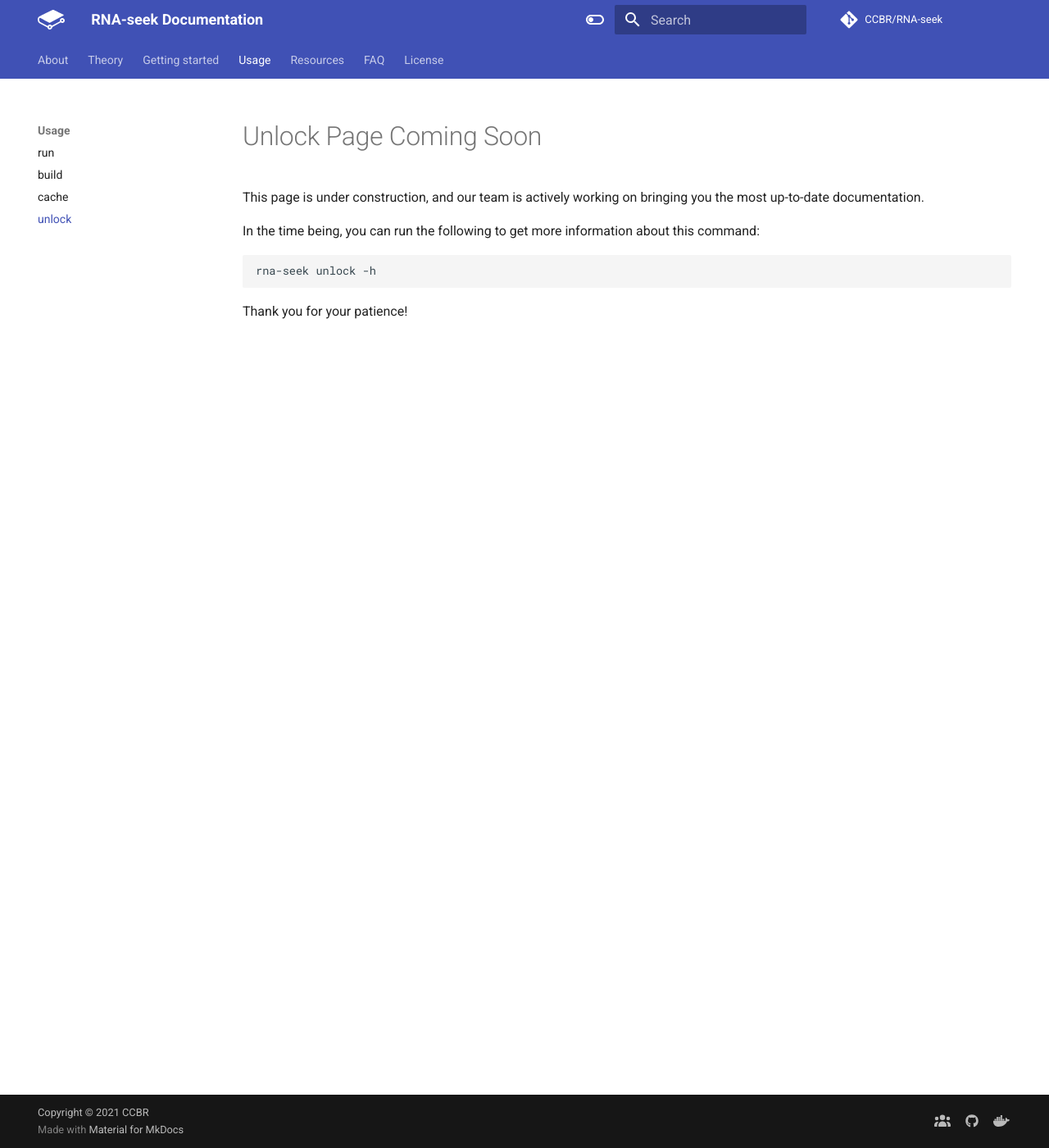
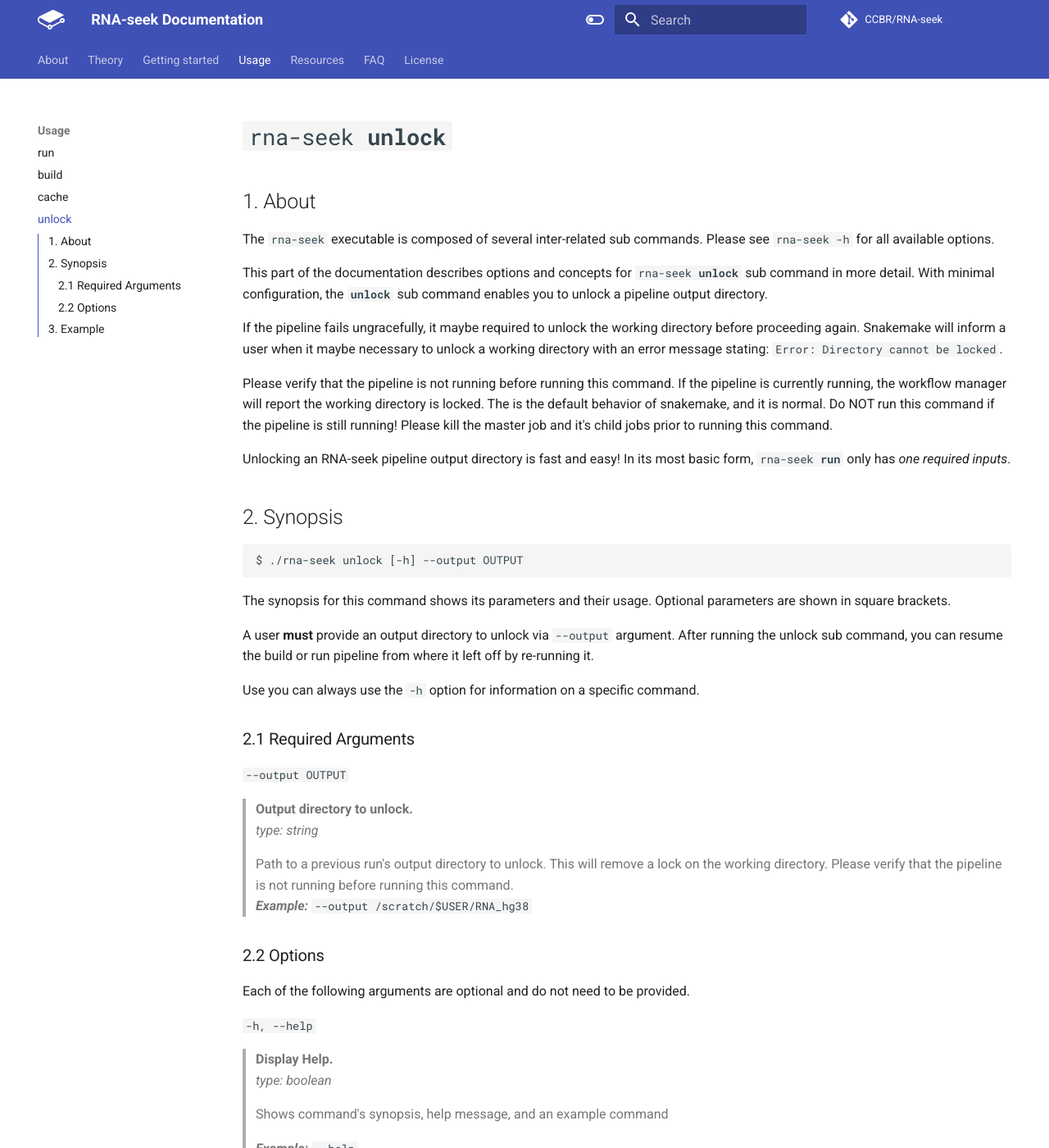
Before and after one commit to skchronicles/RNA-seek, an MkDocs documentation site: the page built from docs/RNA-seq/unlock.md, in a window 1280 px wide and 1400 px high. Shown: the whole window at 82% size. Built offline with MkDocs 1.6.1 and Material for MkDocs 9.7.7, drawn with Linux system fonts in a browser that asks for light colours; comment, search, counter and statistics services are not loaded; the version menu is left out; some of the changed text lies outside the part shown.

Commit message:
Adding synopsis, usage, and help page for the unlock sub command

````diff
--- a/docs/RNA-seq/unlock.md
+++ b/docs/RNA-seq/unlock.md
@@ -1,11 +1,56 @@
-# Unlock Page Coming Soon
+# <code>rna-seek <b>unlock</b></code>
 
-This page is under construction, and our team is actively working on bringing you the most up-to-date documentation.
+## 1. About
+The `rna-seek` executable is composed of several inter-related sub commands. Please see `rna-seek -h` for all available options.
 
-In the time being, you can run the following to get more information about this command:
+This part of the documentation describes options and concepts for <code>rna-seek <b>unlock</b></code> sub command in more detail. With minimal configuration, the **`unlock`** sub command enables you to unlock a pipeline output directory.
 
-```bash
-rna-seek unlock -h
+If the pipeline fails ungracefully, it maybe required to unlock the working directory before proceeding again. Snakemake will inform a user when it maybe necessary to unlock a working directory with an error message stating: `Error: Directory cannot be locked`.
+
+Please verify that the pipeline is not running before running this command. If the pipeline is currently running, the workflow manager will report the working directory is locked. The is the default behavior of snakemake, and it is normal. Do NOT run this command if the pipeline is still running! Please kill the master job and it's child jobs prior to running this command.
+
+Unlocking an RNA-seek pipeline output directory is fast and easy! In its most basic form, <code>rna-seek <b>run</b></code> only has *one required inputs*.
+
+## 2. Synopsis
+```text
+$ ./rna-seek unlock [-h] --output OUTPUT
 ```
 
-Thank you for your patience!
+The synopsis for this command shows its parameters and their usage. Optional parameters are shown in square brackets.
+
+A user **must** provide an output directory to unlock via `--output` argument. After running the unlock sub command, you can resume the build or run pipeline from where it left off by re-running it.
+
+Use you can always use the `-h` option for information on a specific command.
+
+### 2.1 Required Arguments
+
+  `--output OUTPUT`
+> **Output directory to unlock.**
+> *type: string*
+>
+> Path to a previous run's output directory to unlock. This will remove a lock on the working  directory. Please verify that the pipeline is not running before running this command.
+> ***Example:*** `--output /scratch/$USER/RNA_hg38`
+
+### 2.2 Options
+
+Each of the following arguments are optional and do not need to be provided.
+
+  `-h, --help`
+> **Display Help.**
+> *type: boolean*
+>
+> Shows command's synopsis, help message, and an example command
+>
+> ***Example:*** `--help`
+
+
+## 3. Example
+```bash
+# Step 0.) Grab an interactive node (do not run on head node)
+srun -N 1 -n 1 --time=12:00:00 -p interactive --mem=8gb  --cpus-per-task=4 --pty bash
+module purge
+module load singularity snakemake
+
+# Step 1.) Unlock a pipeline output directory
+rna-seek unlock --output /scratch/$USER/RNA_hg38
+```
````
